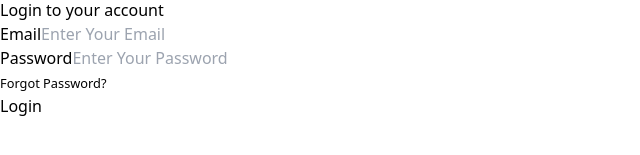
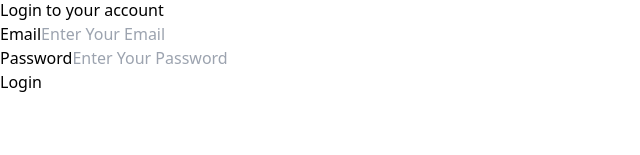
Before and after one commit to neon-lab-dev/adminPanelDelnavaz, a React (Vite) app: page / in a window 1280 px wide. Shown: the part 461-616 px from the top of the page, without its empty margins (0-640 px from the left). Built offline with nearby package versions, Linux system fonts and the light colour scheme.

Commit message:
Implemented login api

```diff
--- a/package.json
+++ b/package.json
@@ -10,17 +10,21 @@
     "preview": "vite preview"
   },
   "dependencies": {
+    "axios": "^1.7.9",
+    "js-cookie": "^3.0.5",
     "localforage": "^1.10.0",
     "match-sorter": "^8.0.0",
     "react": "^18.3.1",
     "react-dom": "^18.3.1",
     "react-hook-form": "^7.53.1",
+    "react-hot-toast": "^2.5.1",
     "react-icons": "^5.3.0",
     "react-router-dom": "^6.28.0",
     "sort-by": "^1.2.0"
   },
   "devDependencies": {
     "@eslint/js": "^9.13.0",
+    "@types/js-cookie": "^3.0.6",
     "@types/react": "^18.3.12",
     "@types/react-dom": "^18.3.1",
     "@vitejs/plugin-react": "^4.3.3",
--- a/src/main.tsx
+++ b/src/main.tsx
@@ -3,9 +3,11 @@ import { createRoot } from "react-dom/client";
 import "./index.css";
 import { RouterProvider } from "react-router-dom";
 import { route } from "./routes/routes";
+import { Toaster } from "react-hot-toast";
 
 createRoot(document.getElementById("root")!).render(
   <StrictMode>
     <RouterProvider router={route} />
+    <Toaster position="top-center" reverseOrder={false} />
   </StrictMode>
 );
--- a/src/pages/Login/Login.tsx
+++ b/src/pages/Login/Login.tsx
@@ -1,5 +1,11 @@
+/* eslint-disable @typescript-eslint/no-explicit-any */
 import { useForm } from "react-hook-form";
 import logo from "../../assets/logo.png";
+import axios from "axios";
+import Cookies from "js-cookie";
+import toast from "react-hot-toast";
+import { useNavigate } from "react-router-dom";
+import { useState } from "react";
 
 interface LoginFormInputs {
   email: string;
@@ -7,14 +13,43 @@ interface LoginFormInputs {
 }
 
 const Login = () => {
+  const navigate = useNavigate();
+  const [isLoading, setIsLoading] = useState<boolean>(false);
   const {
     register,
     handleSubmit,
     formState: { errors },
   } = useForm<LoginFormInputs>();
 
-  const onSubmit = (data: LoginFormInputs) => {
-    console.log("Login Data:", data);
+  const onSubmit = async (data: LoginFormInputs) => {
+    setIsLoading(true)
+    try {
+      const response = await axios.post(
+        "https://podcast-backend-snowy.vercel.app/api/v1/auth/admin/login",
+        data,
+        {
+          withCredentials: true, // Send cookies with the request
+        }
+      );
+
+      // Log the full response
+      console.log("API Response:", response);
+
+      // Store the token in a cookie
+      const token = response.data?.token;
+      if (token) {
+        Cookies.set("authToken", token, { expires: 7 });
+        toast.success("Logged in successfully!");
+        navigate("/dashboard/users")
+      } else {
+        toast("Token not found in the response.");
+      }
+    } catch (error: any) {
+      toast.error(error?.response?.data?.message || "Invalid login credentials.");
+      setIsLoading(false);
+    } finally{
+      setIsLoading(false);
+    }
   };
 
   return (
@@ -69,19 +104,19 @@ const Login = () => {
               {errors.password.message}
             </span>
           )}
-          <div className="w-full flex justify-end items-end">
+          {/* <div className="w-full flex justify-end items-end">
             <small className="cursor-pointer text-blue-600">
               Forgot Password?
             </small>
-          </div>
+          </div> */}
         </div>
 
         {/* Submit Button */}
-        <input
-          type="submit"
-          value="Login"
-          className="bg-[#463730] text-white rounded-md w-full p-2 font-semibold cursor-pointer"
-        />
+        <button type="submit" className="bg-[#463730] text-white rounded-md w-full p-2 font-semibold cursor-pointer">
+            {
+              isLoading? "Loading..." : "Login"
+            }
+        </button>
       </form>
     </div>
   );
```
Also changed, not shown: 1 other file (tests, documents, lock files or other folders).
